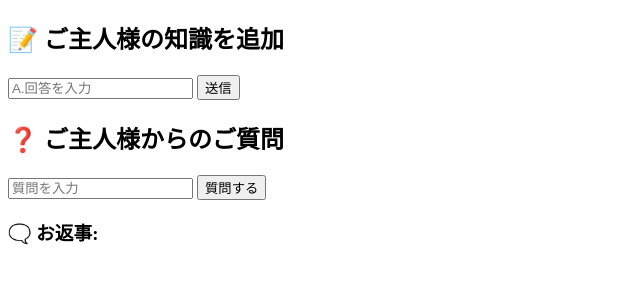
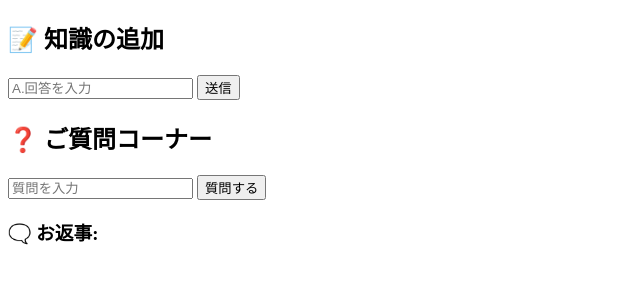
Before and after one commit to kotatsu01/Goshuzinsama_ai_chat, a Flask app: page / in a window 1280 px wide. Shown: the top 300 px of the page, without its empty margins (0-640 px from the left). Run offline with Flask 3, Linux system fonts and the light colour scheme.

Commit message:
Update index.html

```diff
--- a/templates/index.html
+++ b/templates/index.html
@@ -27,13 +27,13 @@
   </script>
 </head>
 <body>
-  <h2>📝 ご主人様の知識を追加</h2>
+  <h2>📝 知識の追加</h2>
   <form id="answerForm" onsubmit="event.preventDefault(); sendAnswer();">
     <input type="text" name="new_answer" placeholder="A.回答を入力">
     <button type="submit">送信</button>
   </form>
 
-  <h2>❓ ご主人様からのご質問</h2>
+  <h2>❓ ご質問コーナー</h2>
   <form id="questionForm" onsubmit="event.preventDefault(); askQuestion();">
     <input type="text" name="question" placeholder="質問を入力">
     <button type="submit">質問する</button>
```
